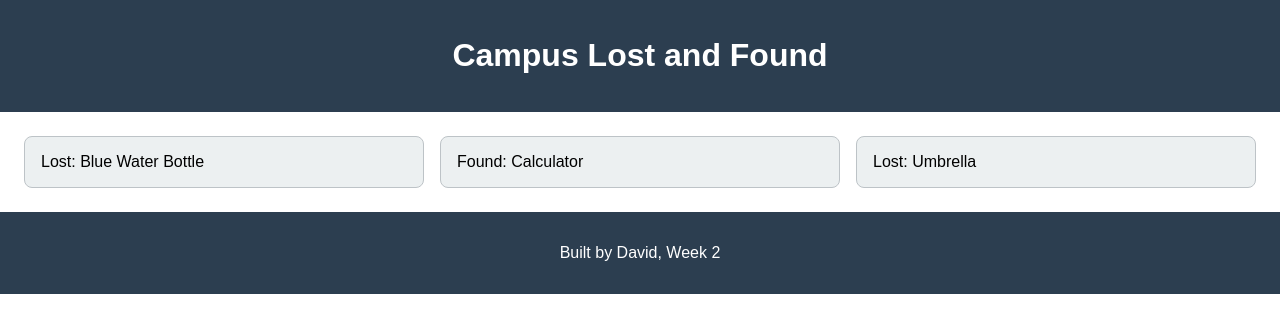
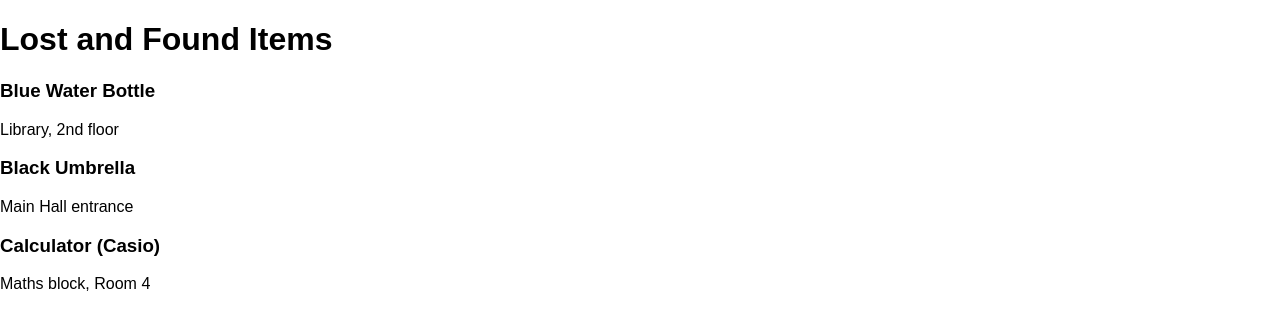
Before and after one commit to Yusen-oph/campus-lost-and-found, a Flask app: page / in a window 1280 px wide. Shown: the top 333 px of the page. Run offline with Flask 3, Linux system fonts and the light colour scheme.

Commit message:
updated landing page

```diff
--- a/app.py
+++ b/app.py
@@ -26,6 +26,15 @@ def login():
 def handle_login():
     return jsonify({"status": "success", "message": "Account logged in!"})
 
+@app.route('/items', methods=['GET'])
+def get_items():
+    ITEMS = [
+        {"id": 1, "name": "Blue Water Bottle", "location": "Library, 2nd floor"},
+        {"id": 2, "name": "Black Umbrella", "location": "Main Hall entrance"},
+        {"id": 3, "name": "Calculator (Casio)", "location": "Maths block, Room 4"},
+    ]
+    return jsonify(ITEMS)
+
 @app.route('/items', methods=['POST'])
 def handle_item_submission():
     # Capture form data (or handle file upload)
--- /dev/null
+++ b/static/script.js
@@ -0,0 +1,33 @@
+const loadingEl = document.querySelector("#loading");
+const containerEl = document.querySelector("#items-container");
+
+async function loadItems() {
+    loadingEl.style.display = "block";
+
+    try {
+        const response = await fetch("/items");
+        const items = await response.json();
+
+        containerEl.innerHTML = "";
+        items.forEach(item => {
+            const card = document.createElement("div");
+            card.classList.add("item-card");
+
+            const title = document.createElement("h3");
+            title.textContent = item.name;
+
+            const location = document.createElement("p");
+            location.textContent = item.location;
+
+            card.appendChild(title);
+            card.appendChild(location);
+            containerEl.appendChild(card);
+        });
+    } catch (error) {
+        containerEl.innerHTML = "<p>Something went wrong loading items.</p>";
+    } finally {
+        loadingEl.style.display = "none";
+    }
+}
+
+loadItems();
--- a/templates/index.html
+++ b/templates/index.html
@@ -1,23 +1,15 @@
 <!DOCTYPE html>
 <html lang="en">
 <head>
- <meta charset="UTF-8">
- <title>Campus Lost and Found</title>
- <link rel="stylesheet" href="static/style.css">
+    <meta charset="UTF-8">
+    <title>Lost and Found</title>
+    <link rel="stylesheet" href="{{ url_for('static', filename='style.css') }}">
 </head>
 <body>
- <header>
- <h1>Campus Lost and Found</h1>
- </header>
- <main>
- <section class="card-row">
- <article class="card">Lost: Blue Water Bottle</article>
- <article class="card">Found: Calculator</article>
- <article class="card">Lost: Umbrella</article>
- </section>
- </main>
- <footer>
- <p>Built by David, Week 2</p>
- </footer>
+    <h1>Lost and Found Items</h1>
+    <p id="loading">Loading...</p>
+    <div id="items-container"></div>
+
+    <script src="{{ url_for('static', filename='script.js') }}"></script>
 </body>
 </html>
```
